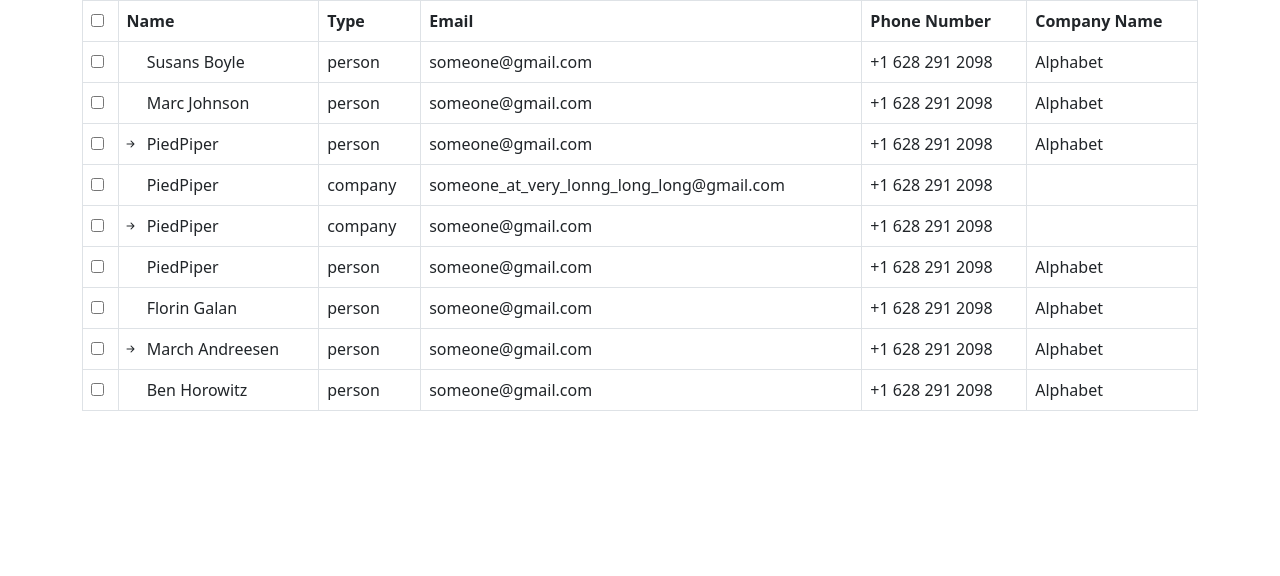
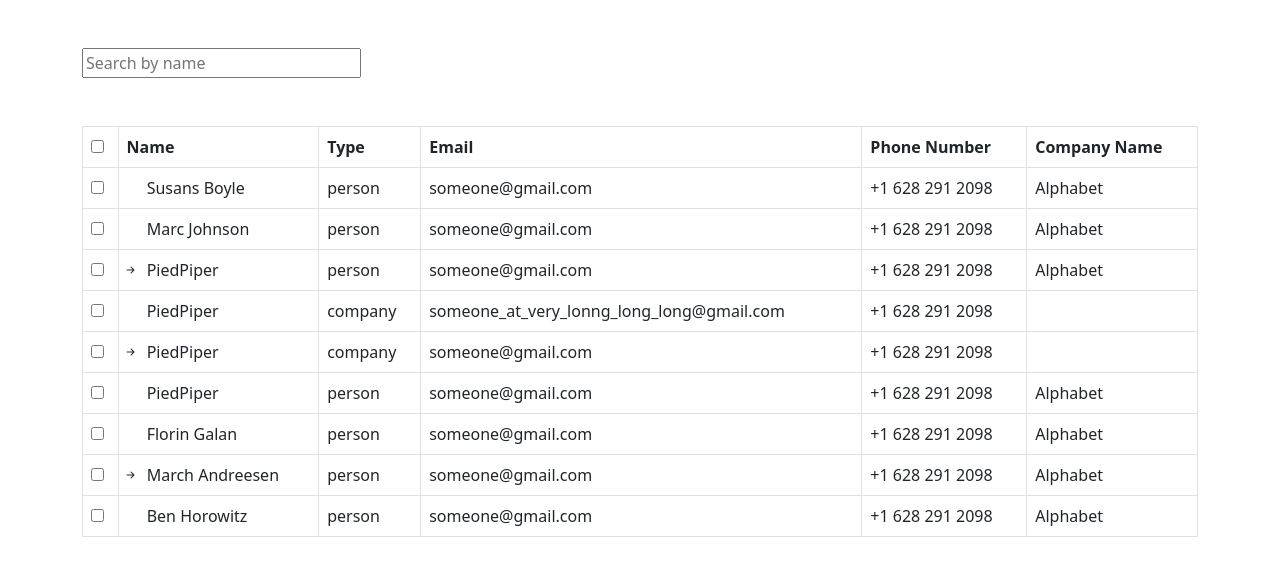
Before and after one commit to rhadu/angular-nested-table, an Angular app: page / in a window 1280 px wide. Shown: the top 576 px of the page. Built offline with nearby package versions, Linux system fonts and the light colour scheme.

Commit message:
implemented search and refactored components

```diff
--- a/src/app/app.component.html
+++ b/src/app/app.component.html
@@ -1,115 +1,4 @@
-<div class="container">
-  <table class="table table-bordered table-hover table-responsive">
-    <thead>
-      <tr>
-        <th>
-          <input type="checkbox" (change)="selectAllRows($event)" />
-        </th>
-        <th>
-          Name
-          <button *ngIf="isAnyRowSelected" class="btn btn-sm btn-danger ms-2">
-            Delete multiple
-          </button>
-        </th>
-        <th>Type</th>
-        <th>Email</th>
-        <th>Phone Number</th>
-        <th>Company Name</th>
-      </tr>
-    </thead>
-    <tbody>
-      <ng-container *ngFor="let row of data">
-        <tr
-          [ngClass]="{ 'selected-row': row.isSelected }"
-          (mouseenter)="row.hover = true"
-          (mouseleave)="row.hover = false"
-        >
-          <td>
-            <input
-              type="checkbox"
-              [(ngModel)]="row.isSelected"
-              (change)="onCheckboxChange()"
-            />
-          </td>
-          <td class="position-relative">
-            <div class="icon-wrapper" [ngClass]="{ expanded: row.expanded }">
-              <i
-                *ngIf="row.children?.length"
-                class="bi-arrow-right-short"
-                (click)="row.expanded = !row.expanded"
-              ></i>
-            </div>
-
-            {{ row.name }}
-
-            <div
-              class="action-buttons-container"
-              *ngIf="row.hover && !isAnyRowSelected"
-            >
-              <button class="btn btn-sm btn-primary me-1">Edit</button>
-              <button class="btn btn-sm btn-danger">Delete</button>
-            </div>
-          </td>
-          <td>{{ row.type }}</td>
-          <td>{{ row.email }}</td>
-          <td>{{ row.phoneNo }}</td>
-          <td>{{ row.companyName }}</td>
-        </tr>
-        <ng-container *ngIf="row.expanded">
-          <ng-container
-            *ngTemplateOutlet="
-              nestedRow;
-              context: { $implicit: row.children, level: 1 }
-            "
-          ></ng-container>
-        </ng-container>
-      </ng-container>
-    </tbody>
-  </table>
+<div class="container gap-5 mt-5 d-flex flex-column">
+  <nao-search-input (search)="onSearch($event)"></nao-search-input>
+  <nao-data-table [data]="data" [searchTerm]="searchTerm"></nao-data-table>
 </div>
-
-<ng-template #nestedRow let-rows let-level="level">
-  <ng-container *ngFor="let row of rows">
-    <tr
-      [ngClass]="{ 'selected-row': row.isSelected }"
-      (mouseenter)="row.hover = true"
-      (mouseleave)="row.hover = false"
-    >
-      <td>
-        <input
-          type="checkbox"
-          [(ngModel)]="row.isSelected"
-          (change)="onCheckboxChange()"
-        />
-      </td>
-      <td class="position-relative" [style.padding-left.px]="level * 24">
-        <div class="icon-wrapper" [ngClass]="{ expanded: row.expanded }">
-          <i
-            *ngIf="row.children?.length"
-            class="bi-arrow-right-short"
-            (click)="row.expanded = !row.expanded"
-          ></i>
-        </div>
-        {{ row.name }}
-        <div
-          class="action-buttons-container"
-          *ngIf="row.hover && !isAnyRowSelected"
-        >
-          <button class="btn btn-sm btn-danger">Delete</button>
-        </div>
-      </td>
-      <td>{{ row.type }}</td>
-      <td>{{ row.email }}</td>
-      <td>{{ row.phoneNumber }}</td>
-      <td>{{ row.companyName }}</td>
-    </tr>
-    <ng-container *ngIf="row.expanded">
-      <ng-container
-        *ngTemplateOutlet="
-          nestedRow;
-          context: { $implicit: row.children, level: level + 1 }
-        "
-      ></ng-container>
-    </ng-container>
-  </ng-container>
-</ng-template>
--- a/src/app/app.component.ts
+++ b/src/app/app.component.ts
@@ -1,14 +1,23 @@
-import { Component } from '@angular/core';
+import { Component, OnInit } from '@angular/core';
 import { CommonModule } from '@angular/common';
 import { FormsModule } from '@angular/forms';
+import { takeUntilDestroyed } from '@angular/core/rxjs-interop';
+import { Subject, debounceTime } from 'rxjs';
+
+import { SearchInputComponent } from './search-input/search-input.component';
+import { DataTableComponent } from './data-table/data-table.component';
 import DataItem from './dataItem';
 
 @Component({
   selector: 'nao-root',
   standalone: true,
-  imports: [CommonModule, FormsModule],
+  imports: [
+    CommonModule,
+    FormsModule,
+    SearchInputComponent,
+    DataTableComponent,
+  ],
   templateUrl: './app.component.html',
-  styleUrls: ['./app.component.scss'],
 })
 export class AppComponent {
   data: DataItem[] = [
@@ -184,37 +193,11 @@
     },
   ];
 
-  isAnyRowSelected: boolean = false;
-
   constructor() {}
 
-  ngOnInit(): void {}
+  searchTerm: string = '';
 
-  selectAllRows(event: Event) {
-    const isChecked = (<HTMLInputElement>event.target).checked;
-    this.updateRowSelection(this.data, isChecked);
-    this.isAnyRowSelected = isChecked;
-  }
-
-  updateRowSelection(data: DataItem[], isChecked: boolean) {
-    data.forEach((row) => {
-      row.isSelected = isChecked;
-      if (row.children) {
-        this.updateRowSelection(row.children, isChecked);
-      }
-    });
-  }
-
-  onCheckboxChange() {
-    this.isAnyRowSelected = this.checkRowSelection(this.data);
-  }
-
-  checkRowSelection(data: DataItem[]): boolean {
-    for (const row of data) {
-      if (row.isSelected || this.checkRowSelection(row.children || [])) {
-        return true;
-      }
-    }
-    return false;
+  onSearch(searchTerm: string): void {
+    this.searchTerm = searchTerm;
   }
 }
--- /dev/null
+++ b/src/app/data-table/data-table.component.html
@@ -0,0 +1,117 @@
+
+<table class="table table-bordered table-hover table-responsive">
+  <thead>
+    <tr>
+      <th>
+        <input
+          type="checkbox"
+          #selectAllToggle
+          (change)="selectAllRows(selectAllToggle.checked)"
+        />
+      </th>
+      <th>
+        Name
+        <button *ngIf="isAnyRowSelected" class="btn btn-sm btn-danger ms-2">
+          Delete multiple
+        </button>
+      </th>
+      <th>Type</th>
+      <th>Email</th>
+      <th>Phone Number</th>
+      <th>Company Name</th>
+    </tr>
+  </thead>
+  <tbody>
+    <ng-container *ngFor="let row of filteredData">
+      <tr
+        [ngClass]="{ 'selected-row': row.isSelected }"
+        (mouseenter)="row.hover = true"
+        (mouseleave)="row.hover = false"
+      >
+        <td>
+          <input
+            type="checkbox"
+            [(ngModel)]="row.isSelected"
+            (change)="onCheckboxChange()"
+          />
+        </td>
+        <td class="position-relative">
+          <div class="icon-wrapper" [ngClass]="{ expanded: row.expanded }">
+            <i
+              *ngIf="row.children?.length"
+              class="bi-arrow-right-short"
+              (click)="row.expanded = !row.expanded"
+            ></i>
+          </div>
+
+          {{ row.name }}
+
+          <div
+            class="action-buttons-container"
+            *ngIf="row.hover && !isAnyRowSelected"
+          >
+            <button class="btn btn-sm btn-primary me-1">Edit</button>
+            <button class="btn btn-sm btn-danger">Delete</button>
+          </div>
+        </td>
+        <td>{{ row.type }}</td>
+        <td>{{ row.email }}</td>
+        <td>{{ row.phoneNo }}</td>
+        <td>{{ row.companyName }}</td>
+      </tr>
+      <ng-container *ngIf="row.expanded">
+        <ng-container
+          *ngTemplateOutlet="
+            nestedRow;
+            context: { $implicit: row.children, level: 1 }
+          "
+        ></ng-container>
+      </ng-container>
+    </ng-container>
+  </tbody>
+</table>
+<ng-template #nestedRow let-rows let-level="level">
+  <ng-container *ngFor="let row of rows">
+    <tr
+      [ngClass]="{ 'selected-row': row.isSelected }"
+      (mouseenter)="row.hover = true"
+      (mouseleave)="row.hover = false"
+    >
+      <td>
+        <input
+          type="checkbox"
+          [(ngModel)]="row.isSelected"
+          (change)="onCheckboxChange()"
+        />
+      </td>
+      <td class="position-relative" [style.padding-left.px]="level * 24">
+        <div class="icon-wrapper" [ngClass]="{ expanded: row.expanded }">
+          <i
+            *ngIf="row.children?.length"
+            class="bi-arrow-right-short"
+            (click)="row.expanded = !row.expanded"
+          ></i>
+        </div>
+        {{ row.name }}
+        <div
+          class="action-buttons-container"
+          *ngIf="row.hover && !isAnyRowSelected"
+        >
+          <button class="btn btn-sm btn-danger">Delete</button>
+        </div>
+      </td>
+      <td>{{ row.type }}</td>
+      <td>{{ row.email }}</td>
+      <td>{{ row.phoneNumber }}</td>
+      <td>{{ row.companyName }}</td>
+    </tr>
+    <ng-container *ngIf="row.expanded">
+      <ng-container
+        *ngTemplateOutlet="
+          nestedRow;
+          context: { $implicit: row.children, level: level + 1 }
+        "
+      ></ng-container>
+    </ng-container>
+  </ng-container>
+</ng-template>
--- /dev/null
+++ b/src/app/data-table/data-table.component.ts
@@ -0,0 +1,80 @@
+import { Component, Input, OnChanges, OnInit, SimpleChanges } from '@angular/core';
+import { FormsModule } from '@angular/forms';
+import { CommonModule } from '@angular/common';
+import DataItem from '../dataItem';
+
+@Component({
+  selector: 'nao-data-table',
+  standalone: true,
+  imports: [CommonModule, FormsModule],
+  templateUrl: './data-table.component.html',
+  styleUrls: ['./data-table.component.scss'],
+})
+export class DataTableComponent implements OnInit, OnChanges {
+  @Input() data: DataItem[] = [];
+  @Input() searchTerm: string = '';
+
+  filteredData: DataItem[] = [];
+  isAnyRowSelected: boolean = false;
+
+  ngOnChanges(changes: SimpleChanges): void {
+    if (changes['searchTerm']) {
+      this.filteredData = this.searchData(this.data, this.searchTerm);
+    }
+  }
+
+  constructor() {}
+
+  ngOnInit(): void {
+    this.filteredData = this.data;
+  }
+
+  selectAllRows(isChecked: boolean): void {
+    this.updateRowSelection(this.filteredData, isChecked);
+    this.isAnyRowSelected = isChecked;
+  }
+
+  updateRowSelection(data: DataItem[], isChecked: boolean): void {
+    data.forEach((row) => {
+      row.isSelected = isChecked;
+      if (row.children) {
+        this.updateRowSelection(row.children, isChecked);
+      }
+    });
+  }
+
+  onCheckboxChange() {
+    this.isAnyRowSelected = this.checkRowSelection(this.filteredData);
+  }
+
+  checkRowSelection(data: DataItem[]): boolean {
+    for (const row of data) {
+      if (row.isSelected || this.checkRowSelection(row.children || [])) {
+        return true;
+      }
+    }
+    return false;
+  }
+
+  searchData(data: DataItem[], searchText: string): DataItem[] {
+    if (!searchText) {
+      return data;
+    }
+
+    const clonedData = data.map((row) => {
+      const newRow = { ...row };
+      newRow.children = this.searchData(newRow.children || [], searchText);
+      if (newRow.children.length > 0) {
+        newRow.expanded = true;
+      }
+      return newRow;
+    });
+
+    const result = clonedData.filter((row) => {
+      const match = row.name.toLowerCase().includes(searchText.toLowerCase());
+      return match || (row.children && row.children.length);
+    });
+
+    return result;
+  }
+}
--- /dev/null
+++ b/src/app/search-input/search-input.component.html
@@ -0,0 +1,7 @@
+<input
+    type="text"
+    class="w-25"
+    #searchTerm
+    placeholder="Search by name"
+    (input)="onSearch(searchTerm.value)"
+  />
--- /dev/null
+++ b/src/app/search-input/search-input.component.ts
@@ -0,0 +1,25 @@
+import { Component, EventEmitter, Output } from '@angular/core';
+import { CommonModule } from '@angular/common';
+import { Subject, debounceTime } from 'rxjs';
+
+@Component({
+  selector: 'nao-search-input',
+  standalone: true,
+  imports: [CommonModule],
+  templateUrl: './search-input.component.html',
+  styleUrls: ['./search-input.component.scss'],
+})
+export class SearchInputComponent {
+  @Output() search = new EventEmitter<string>();
+  private searchTextChanged = new Subject<string>();
+
+  constructor() {
+    this.searchTextChanged.pipe(debounceTime(500)).subscribe((searchText) => {
+      this.search.emit(searchText);
+    });
+  }
+
+  onSearch(searchTerm: string): void {
+    this.searchTextChanged.next(searchTerm);
+  }
+}
```
Also changed, not shown: src/app/data-table/data-table.component.scss (line endings or trailing spaces), src/app/search-input/search-input.component.scss (added), 1 other file (tests, documents, lock files or other folders).
